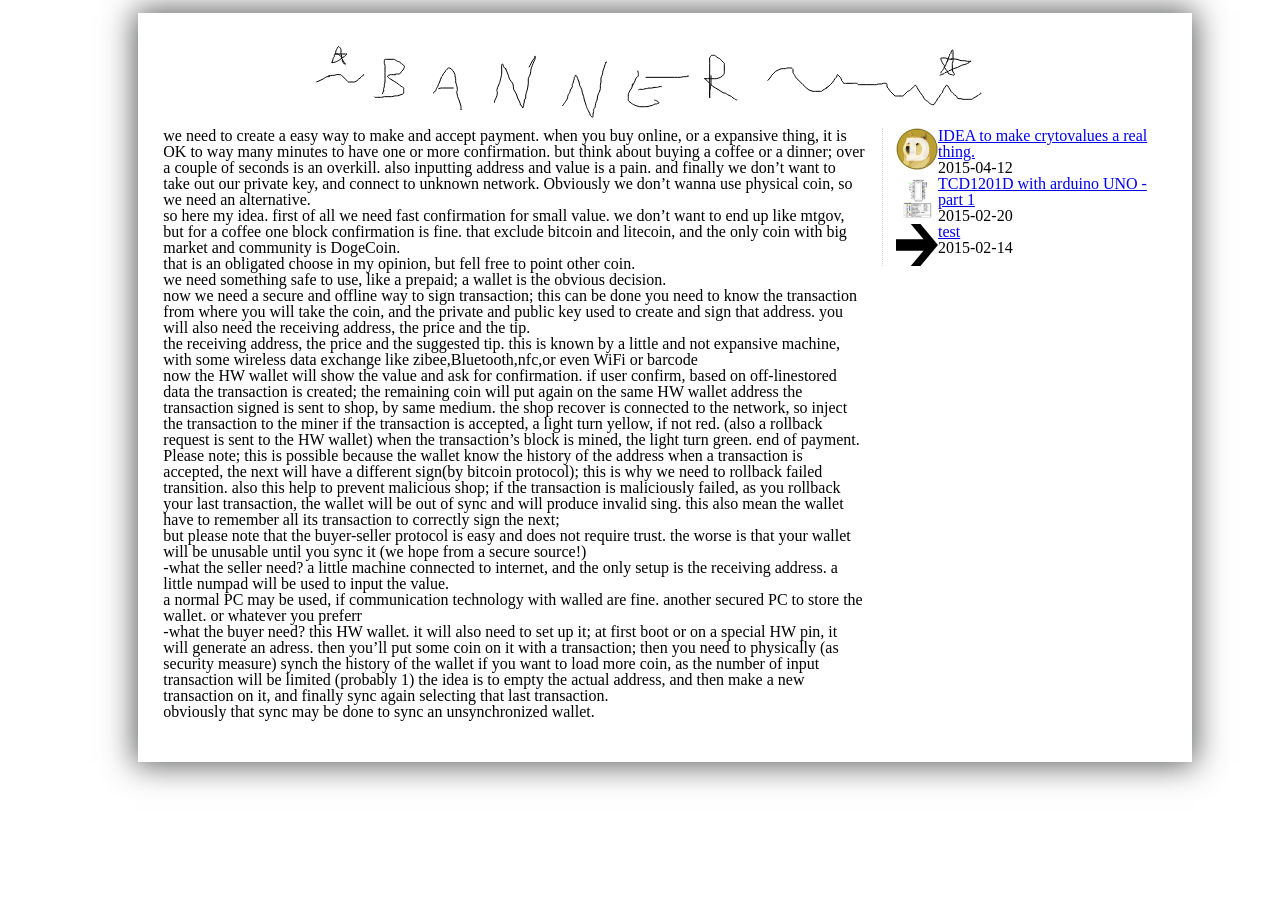
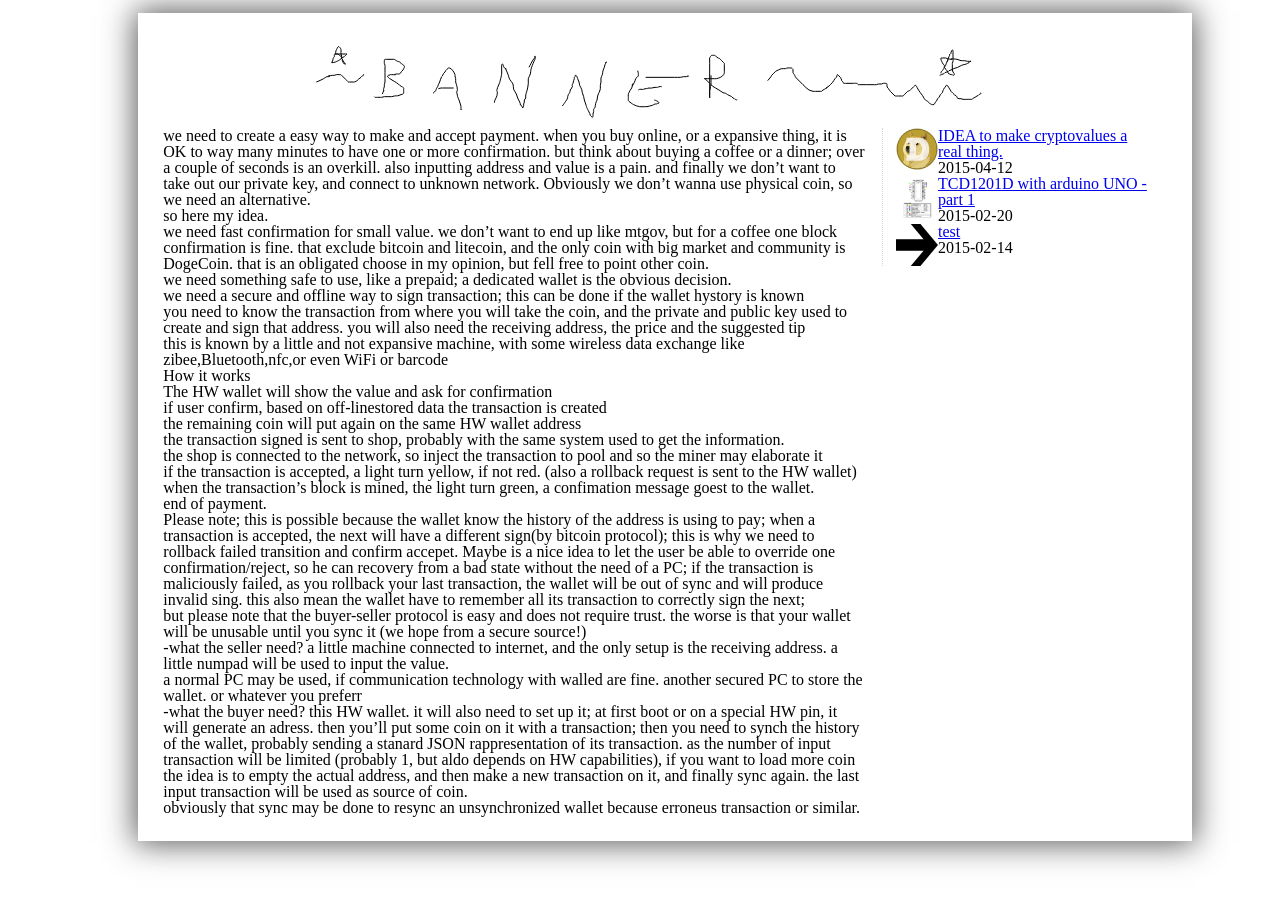
Before and after one commit to MauroMombelli/mauromombelli.github.io, a Jekyll site: the page built from _posts/2015/2015-04-12-Release-the-crypto.md, in a window 1280 px wide. Built offline with Jekyll 4.4.1, drawn with Linux system fonts in a browser that asks for light colours.

Commit message:
fixing article, need a grammar check

```diff
--- a/_posts/2015/2015-04-12-Release-the-crypto.md
+++ b/_posts/2015/2015-04-12-Release-the-crypto.md
@@ -1,7 +1,7 @@
 ---
 layout: default
-title: IDEA to make crytovalues a real thing.
-excerpt: we need to create a easy way to make and accept fast and small payment in first person
+title: IDEA to make cryptovalues a real thing.
+excerpt: We need to create a easy way to make and accept fast and small payment in first person
 thumbnail: /images/2015/doge.png
 ---
 
@@ -18,33 +18,41 @@
 Obviously we don't wanna use physical coin, so we need an alternative.
 
 so here my idea.
-first of all we need fast confirmation for small value.
+- we need fast confirmation for small value.
 we don't want to end up like mtgov, but for a coffee one block confirmation is fine.
 that exclude bitcoin and litecoin, and the only coin with big market and community is DogeCoin.
-
 that is an obligated choose in my opinion, but fell free to point other coin.
 
-we need something safe to use, like a prepaid; a wallet is the obvious decision.
+- we need something safe to use, like a prepaid; a dedicated wallet is the obvious decision.
 
-now we need a secure and offline way to sign transaction; this can be done
-you need to know the transaction from where you will take the coin, and the private and public key used to create and sign that address.
-you will also need the receiving address, the price and the tip.
+- we need a secure and offline way to sign transaction; this can be done if the wallet hystory is known
 
-the receiving address, the price and the suggested tip.
+- you need to know the transaction from where you will take the coin, and the private and public key used to create and sign that address.
+you will also need the receiving address, the price and the suggested tip
+
+
 this is known by a little and not expansive machine, with some wireless data exchange like zibee,Bluetooth,nfc,or even WiFi or barcode
 
-now the HW wallet will show the value and ask for confirmation.
-if user confirm, based on off-linestored data the transaction is created;
-the remaining coin will put again on the same HW wallet address
-the transaction signed is sent to shop, by same medium.
-the shop recover is connected to the network, so inject the transaction to the miner
-if the transaction is accepted, a light turn yellow, if not red. (also a rollback request is sent to the HW wallet)
-when the transaction's block is mined, the light turn green. end of payment.
+How it works
+- The HW wallet will show the value and ask for confirmation
 
-Please note; this is possible because the wallet know the history of the address
+- if user confirm, based on off-linestored data the transaction is created
+
+- the remaining coin will put again on the same HW wallet address
+
+- the transaction signed is sent to shop, probably with the same system used to get the information.
+
+- the shop is connected to the network, so inject the transaction to pool and so the miner may elaborate it
+
+- if the transaction is accepted, a light turn yellow, if not red. (also a rollback request is sent to the HW wallet)
+when the transaction's block is mined, the light turn green, a confimation message goest to the wallet.
+
+- end of payment.
+
+Please note; this is possible because the wallet know the history of the address is using to pay;
 when a transaction is accepted, the next will have a different sign(by bitcoin protocol);
-this is why we need to rollback failed transition.
-also this help to prevent malicious shop;
+this is why we need to rollback failed transition and confirm accepet.
+Maybe is a nice idea to let the user be able to override one confirmation/reject, so he can recovery from a bad state without the need of a PC;
 if the transaction is maliciously failed, as you rollback your last transaction,
 the wallet will be out of sync and will produce invalid sing.
 this also mean the wallet have to remember all its transaction to correctly sign the next;
@@ -64,10 +72,9 @@
 this HW wallet. it will also need to set up it;
 at first boot or on a special HW pin, it will generate an adress.
 then you'll put some coin on it with a transaction;
-then you need to physically (as security measure) synch the history of the wallet
-if you want to load more coin, as the number of input transaction will be limited (probably 1)
-the idea is to empty the actual address, and then make a new transaction on it, and finally sync again
-selecting that last transaction.
+then you need to synch the history of the wallet, probably sending a stanard JSON rappresentation of its transaction.
+as the number of input transaction will be limited (probably 1, but aldo depends on HW capabilities), if you want to load more coin
+the idea is to empty the actual address, and then make a new transaction on it, and finally sync again.
+the last input transaction will be used as source of coin.
 
-obviously that sync may be done to
-sync an unsynchronized wallet.
+obviously that sync may be done to resync an unsynchronized wallet because erroneus transaction or similar.
```
